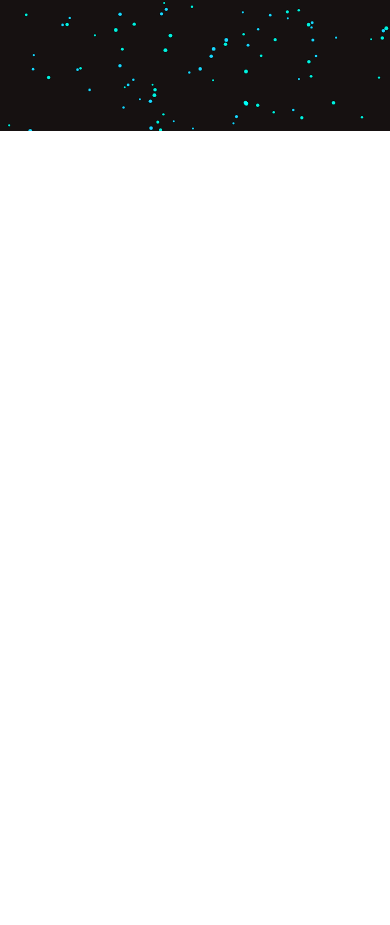
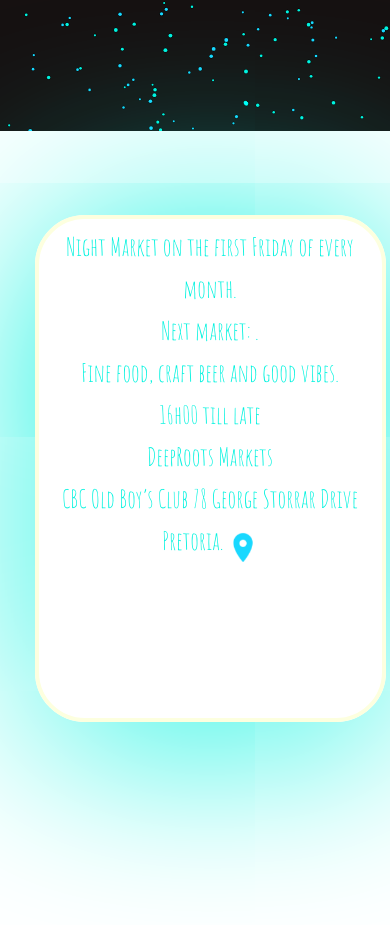
Before and after one commit to Rey810/DeepRootsFull, a plain HTML site: page index.html in a window 390 px wide. Shown: the part 713-1638 px from the top of the page. Drawn offline with Linux system fonts and the light colour scheme; animation ran at ten frames a second; a web font is replaced by a local one.

Commit message:
Started Work on mobileIntro page (particularly market announcement

```diff
--- a/css/_Mobile.scss
+++ b/css/_Mobile.scss
@@ -1,6 +1,7 @@
 // Mobile display index
 
 // 1: Landing
+// 2: Intro Mobile
 
 // ---------1--------------
 
@@ -33,3 +34,28 @@
     font-weight: bold;
     }
 }
+#introMobile{
+    position: relative;
+    top: 100vh;
+    height: 100vh;
+    width: 100%;
+    z-index: 1;
+    // background: red;
+    // opacity: 0.8;
+
+    .announcement{
+        height: 60vh;
+        background: none;
+        top: 10vh;
+        border: 4px solid $drWhite;
+        box-shadow: 2px 12px 200px -1px rgba(0, 243, 223, 1);
+        font-size: 28px;
+        a{
+        font-size: 25px !important;
+        }
+        img{
+            height: 30px;
+            width: 30px;
+        }
+    }
+}
--- a/index.html
+++ b/index.html
@@ -514,8 +514,8 @@
                 </g>
             </svg>
             <svg class='container-fluid' id="bulb" version="1.0" xmlns="http://www.w3.org/2000/svg" viewBox="0 0 16000 9000" preserveAspectRatio="xMidYMid meet">
-                <filter id="blur-filter" x="-2" y="-2" width="100" height="100">
-                    <feGaussianBlur in="SourceGraphic" stdDeviation="40" />
+                <filter id="blur-filter" x="-2" y="-2" width="10" height="10">
+                    <feGaussianBlur in="SourceGraphic" stdDeviation="100" />
                 </filter>
                 <g id="tungsten5" fill="purple" stroke="none" stroke-width="10">
                     <path
@@ -668,6 +668,23 @@
                 Authentic Unique Original
             </div>
         </div>
+        <div id="introMobile" class="d-flex align-content-center">
+            <div class='announcement'>
+                <a class="heading"> Night Market on the first Friday of every month.<br>
+                </a>
+                <a>
+                    Next market: .<br>
+                    Fine food, craft beer and good vibes.<br>
+                    16h00 till late <br>
+                    DeepRoots Markets <br>
+                    CBC Old Boy’s Club 78 George Storrar Drive Pretoria.
+                </a>
+                <a><img class="locationFetch"
+                        onclick="location.href = 'https://www.google.com/maps/place/CBC+Old+Boys+Club/@-25.7709154,28.2202808,16.3z/data=!4m5!3m4!1s0x0:0x6e78115b53f7e37b!8m2!3d-25.7713958!4d28.2207884'"
+                        src="images/location.png"></a>
+
+            </div>
+        </div>
     </div>
     <script src="js/jquery.min.js"></script>
     <script src="js/bootstrap.bundle.js"></script>
```
Also changed, not shown: css/index.css, 1 other file.
